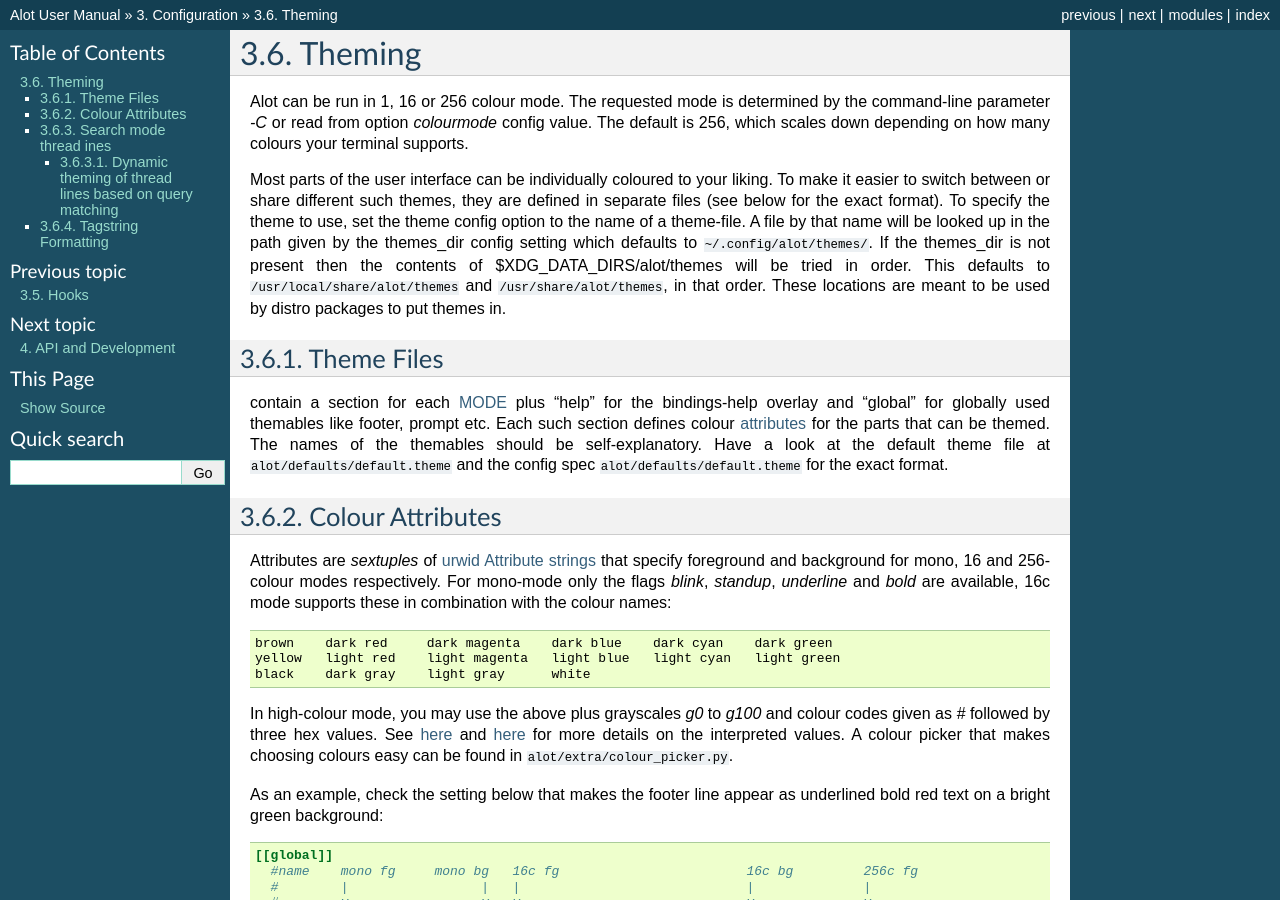
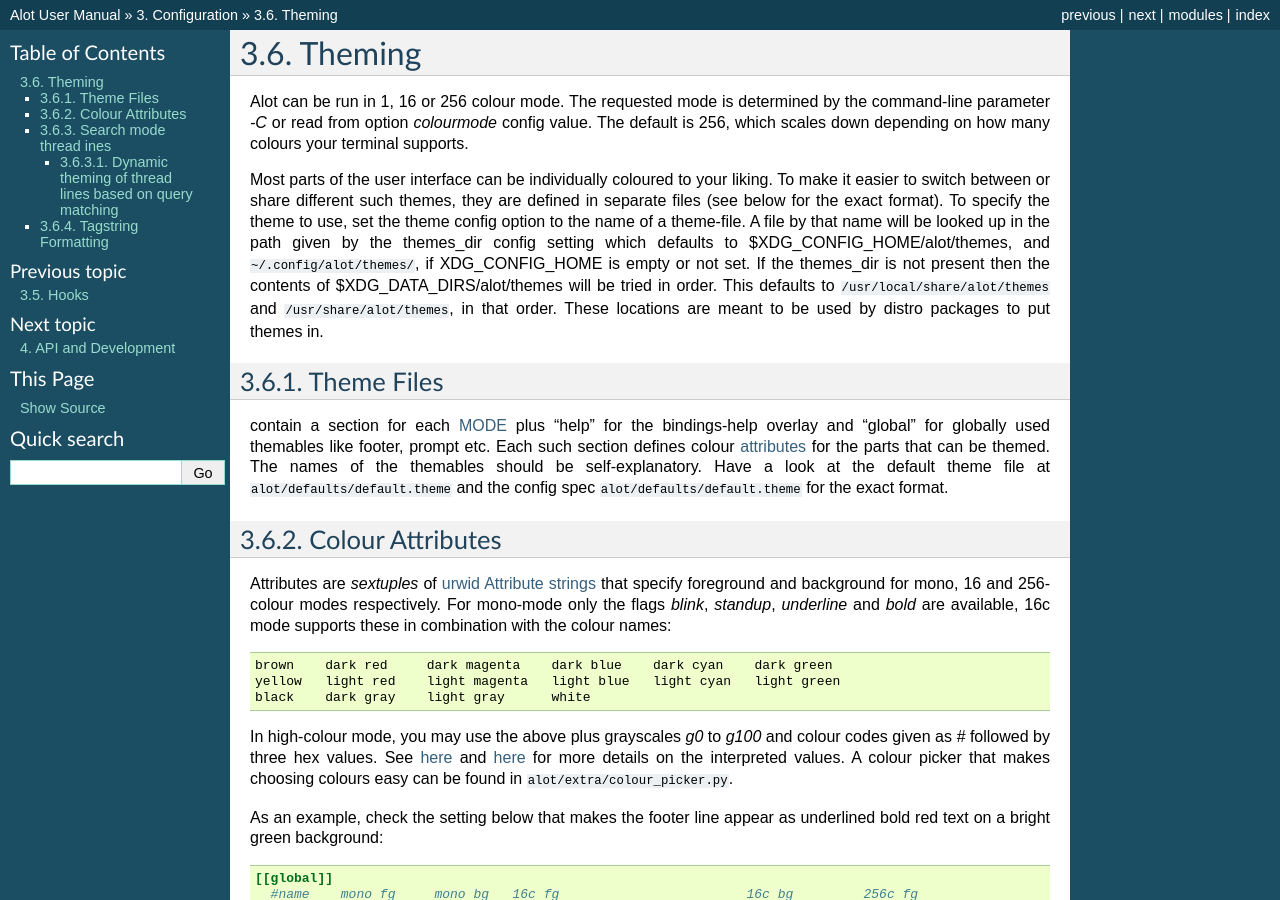
Before and after one commit to pazz/alot, a Sphinx documentation site: the page built from docs/source/configuration/theming.rst, in a window 1280 px wide and 900 px high. Built offline with Sphinx 7.4.7, drawn with Linux system fonts in a browser that asks for light colours.

Commit message:
Document the default values of template_dir and themes_dir.

```diff
--- a/docs/source/configuration/theming.rst
+++ b/docs/source/configuration/theming.rst
@@ -11,7 +11,8 @@
 files (see below for the exact format).
 To specify the theme to use, set the :ref:`theme <theme>` config option to the name of a theme-file.
 A file by that name will be looked up in the path given by the :ref:`themes_dir <themes-dir>` config setting
-which defaults to :file:`~/.config/alot/themes/`. If the themes_dir is not
+which defaults to $XDG_CONFIG_HOME/alot/themes, and :file:`~/.config/alot/themes/`,
+if XDG_CONFIG_HOME is empty or not set. If the themes_dir is not
 present then the contents of $XDG_DATA_DIRS/alot/themes will be tried in order.
 This defaults to :file:`/usr/local/share/alot/themes` and :file:`/usr/share/alot/themes`, in that order.
 These locations are meant to be used by distro packages to put themes in.
```
Also changed, not shown: 2 other files.
